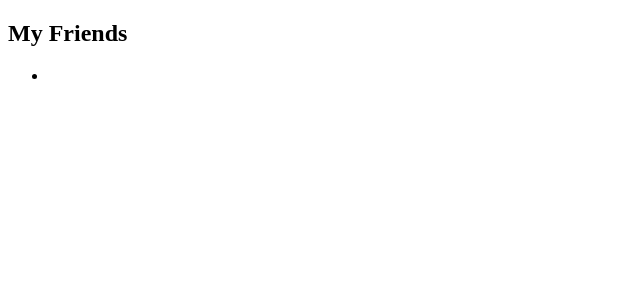
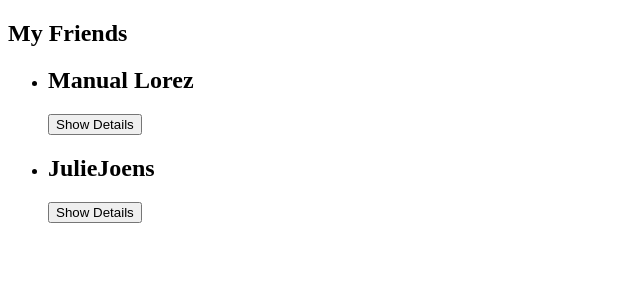
Before and after one commit to FarzaadShojaei/SimpleVuejs, a Vue app: page / in a window 1280 px wide. Shown: the top 300 px of the page, without its empty margins (0-640 px from the left). Built offline with nearby package versions, Linux system fonts and the light colour scheme.

Commit message:
Adding Component

```diff
--- a/src/App.vue
+++ b/src/App.vue
@@ -2,7 +2,8 @@
 <section>
 <h2>My Friends</h2>
 <ul>
-<li></li>
+<FriendContact name="Manual Lorez" phone-number="424-8942" email-address="manuel@localhost.com"></FriendContact>
+<FriendContact name="JulieJoens" phone-number="20-249-24" email-address="julie@localhost.com"></FriendContact>
 </ul>
 
 
@@ -10,29 +11,35 @@
 
 </template>
 <script>
+import FriendContact from "./components/FriendContact.vue";
 
     export default{
-data(){
-return{
-    friends:[
+    data() {
+        return {
+            friends: [
                 {
-            id:'manual',
-            name:'Manual Lorenz',
-            phone:'0123 45678 90',
-            email: 'manual@localhost.com'
+                    id: "manual",
+                    name: "Manual Lorenz",
+                    phone: "0123 45678 90",
+                    email: "manual@localhost.com"
                 },
                 {
-            id:'julie',
-            name:'julie Jones',
-            phone:'0987 654421 21',
-            email: 'julie@localhost.com'
+                    id: "julie",
+                    name: "julie Jones",
+                    phone: "0987 654421 21",
+                    email: "julie@localhost.com"
                 },
             ]
         };
     },
-methods:{},
-computed:{},
+    methods: {},
+    computed: {},
+    components: { FriendContact }
 }
 
 
 </script>
+<style>
+
+
+</style>
--- /dev/null
+++ b/src/components/FriendContact.vue
@@ -0,0 +1,43 @@
+<template>
+  <li>
+    <h2>{{ name }}</h2>
+    <button @click="toggleDetails">{{ detailsAreVisible ? 'Hide' : 'Show' }} Details</button>
+    <ul v-if="detailsAreVisible">
+      <li>
+        <strong>Phone:</strong>
+        {{ phoneNumber }}
+      </li>
+      <li>
+        <strong>Email:</strong>
+        {{ emailAddress }}
+      </li>
+    </ul>
+  </li>
+</template>
+
+<script>
+export default {
+  props:[
+    'name',
+    'phoneNumber',
+    'emailAddress'
+  ],
+  data() {
+    return {
+      detailsAreVisible: false,
+      friend: {
+        id: "manuel",
+        name: "Manuel Lorenz",
+        phone: "0123 45678 90",
+        email: "manuel@localhost.com",
+      },
+    };
+  },
+  methods: {
+    toggleDetails() {
+      this.detailsAreVisible = !this.detailsAreVisible;
+
+    }
+  }
+};
+</script>
```
Also changed, not shown: public/index.html (+7 -11 lines), src/main.js (+7 -1 lines). Lines whose indentation alone changed are shown as unchanged.
